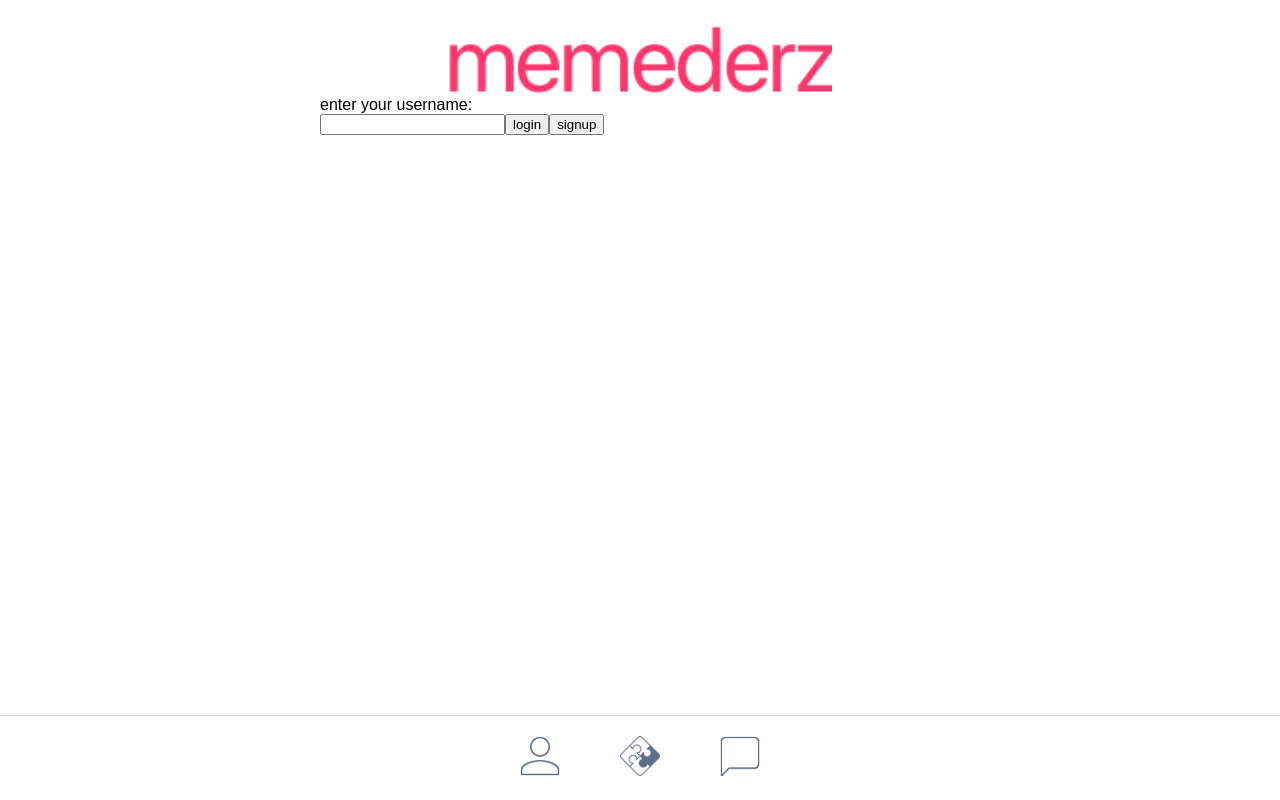
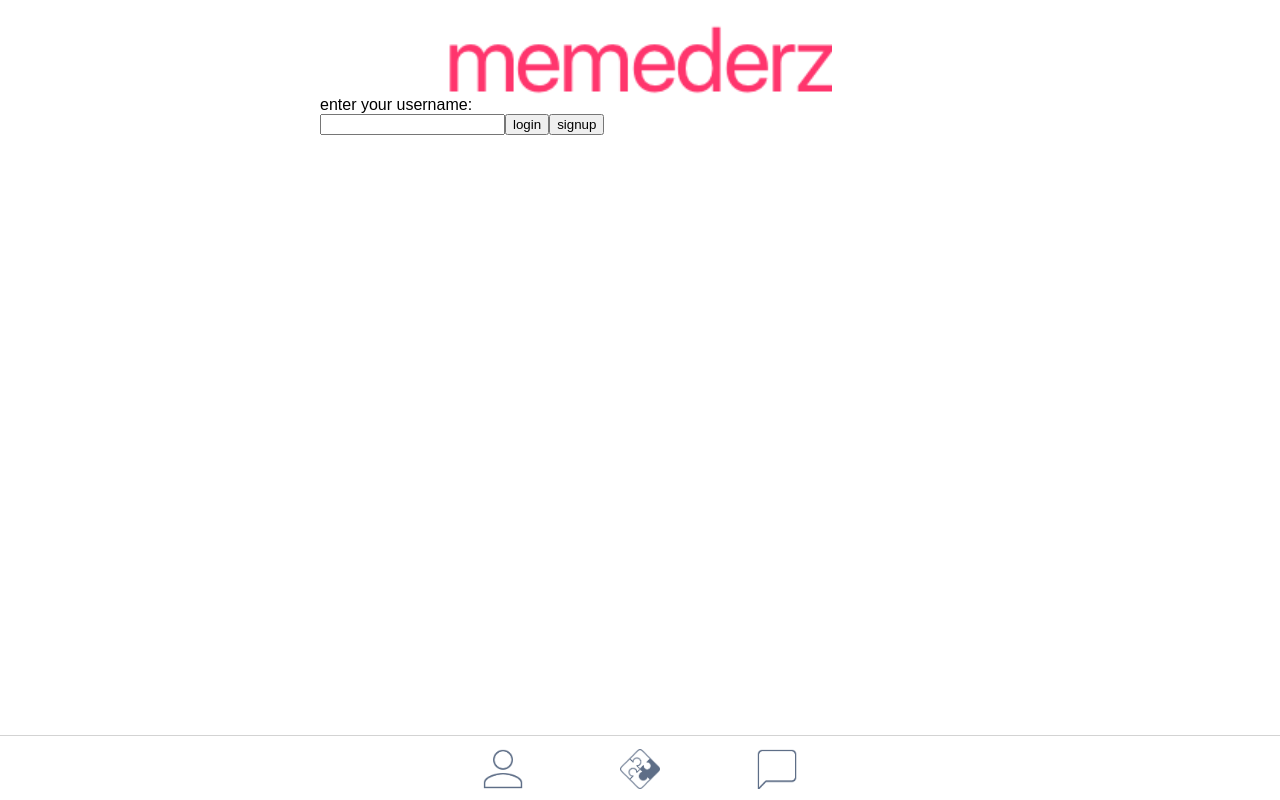
Before and after one commit to schu34/memeders, a React (Create React App) app: page / in a window 1280 px wide. Built offline with nearby package versions, Linux system fonts and the light colour scheme.

Commit message:
fixed navbar css

```diff
--- a/src/components/navbar.jsx
+++ b/src/components/navbar.jsx
@@ -1,4 +1,5 @@
 import React, { Component } 				from 'react';
+import { Link } 							from 'react-router-dom';
 
 class Navbar extends Component {
 	constructor(props) {
@@ -14,21 +15,31 @@ class Navbar extends Component {
 	render () {
 		console.log("HERE", window.location.pathname)
 		return(
-			<div>
-				<div className="navbar-container">
-					<a href="/swipe" className="navbar" alt="profile">
-						<img src="img/Profile.png" />
-						{window.location.pathname ==="/swipe" ? <img src="img/Rectangle.png" className="rectangle" /> : null}
-					</a>
-					<a href="/matches" className="navbar" alt="match">
-						<img src="img/Match.png" />
-						{window.location.pathname ==="/match" ? <img src="img/Rectangle.png" className="rectangle" /> : null}
-					</a>
-					<a href="/chat" className="navbar" alt="chat">
-						<img src="img/chat.png" />
-						{window.location.pathname ==="/chat" ? <img src="img/Rectangle.png" className="rectangle" /> : null}
-					</a>
-				</div>
+			<div className="navbar-container">
+				<table className="navbar-table">
+				  <tr>
+				    <th className="left">
+				    	<Link to="/swipe" >
+							<img src="img/Profile.png" className="navbar-pics" />
+						</Link>
+					</th>
+				    <th className="mid">
+				    	<Link to="/matches">
+							<img src="img/Match.png" className="navbar-pics" />
+						</Link>
+					</th>
+				    <th className="right">
+				    	<Link to="/chat">
+							<img src="img/chat.png" className="navbar-pics"/>
+						</Link>
+					</th>
+				  </tr>
+				  <tr>
+				    <td>{window.location.pathname ==="/swipe" ? <img src="img/Rectangle.png" className="rectangle" /> : null}</td>
+				    <td>{window.location.pathname ==="/matches" ? <img src="img/Rectangle.png" className="rectangle" /> : null}</td>
+				    <td>{window.location.pathname ==="/chat" ? <img src="img/Rectangle.png" className="rectangle" /> : null}</td>
+				  </tr>
+				</table>
 			</div>
 		)
 	}
--- a/src/index.css
+++ b/src/index.css
@@ -12,7 +12,7 @@ body {
     margin-top: 23px;
 }
 
-.navbar img {
+.navbar-pics {
 	height: 40px;
 	width: 40px;
 }
@@ -40,14 +40,13 @@ body {
     position:  absolute;
     bottom:  0;
     margin: auto;
-    margin-bottom:  20px;
     width:  100%;
     border-top:  #d3d3d3 solid 1px;
-    padding-top:  20px;
+    padding-top:  10px;
 }
 
 .navbar {
-    padding: 20px 30px 20px 30px;
+    padding: 20px 30px 0px 30px
 }
 
 .rectangle {
@@ -58,3 +57,19 @@ body {
     margin: auto;
     width: 50%;
 }
+
+.navbar-table {
+    margin: auto;
+}
+
+.left {
+    padding-right: 50px;
+}
+
+.mid {
+    padding: 0px 45px 0px 45px;
+}
+
+.right {
+    padding-left: 50px;
+}
```
